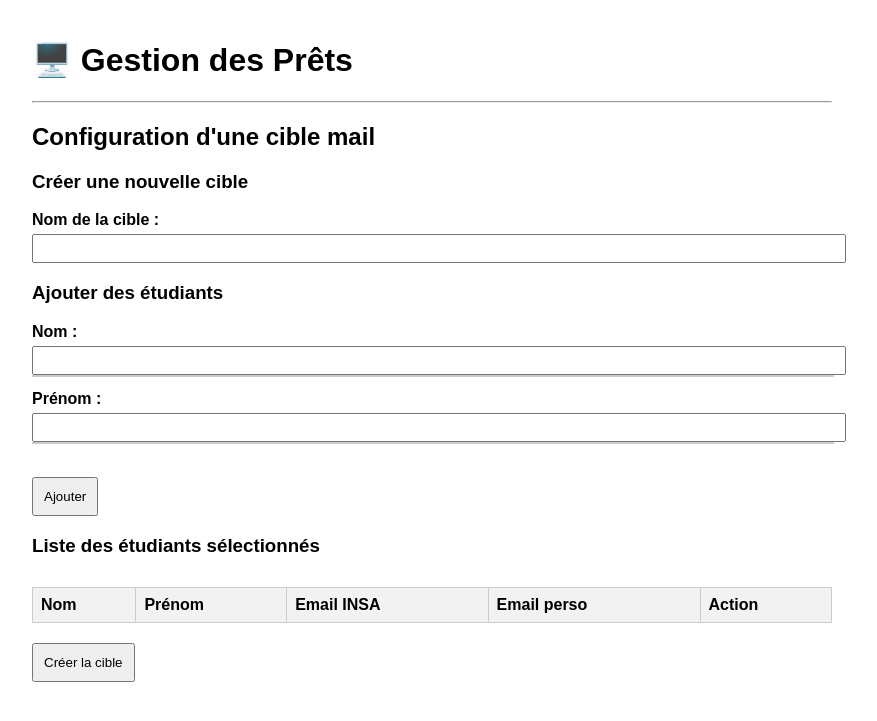
After one commit to elouandehay/gestion-pret-ordi, a Flask app: page /mail/cible/config in a window 1280 px wide. The commit adds this page. Shown: the top 721 px of the page, without its empty margins (208-1085 px from the left). Run offline with Flask 3, Linux system fonts and the light colour scheme; a user stored in the database is signed in; data comes from the database, SQL or seed files in the repository; both versions use the stored data as it was after the commit; lists and menus that the app fills with data are empty.

Commit message:
Configuration des cibles de mails (2).

```diff
--- a/app.py
+++ b/app.py
@@ -466,7 +466,8 @@ def ajouter_mail():
 
     mapping = {
         "retard": 1,
-        "boursiers": 2
+        "boursiers": 2,
+        "tous": 3
     }
 
     cible_id = mapping[cible]
@@ -529,6 +530,47 @@ def modifier_mail(id):
     conn.close()
 
     return render_template("modifier_mail.html", mail=mail)
+
+@app.route('/mail/cible/config', methods=['GET', 'POST'])
+@login_required
+def config_cible():
+    conn = get_db_connection()
+
+    if request.method == 'POST':
+        nom_cible = request.form.get('nom_cible')
+
+        # IDs des étudiants sélectionnés
+        etudiants_ids = request.form.getlist('etudiants')
+
+        # 1) création de la cible
+        cur = conn.execute(
+            "INSERT INTO cibles_mails (nom, description) VALUES (?, ?)",
+            (nom_cible, "")
+        )
+        cible_id = cur.lastrowid
+
+        # 2) liaison étudiants ↔ cible
+        for etu_id in etudiants_ids:
+            conn.execute(
+                "INSERT INTO cible_etudiants (cible_id, etudiant_id) VALUES (?, ?)",
+                (cible_id, etu_id)
+            )
+
+        conn.commit()
+        conn.close()
+
+        return redirect(url_for('afficher_mails'))
+
+    # GET → affichage de la page
+    etudiants = conn.execute("""
+        SELECT id, nom, prenom, email, email_insa
+        FROM etudiants
+        ORDER BY nom, prenom
+    """).fetchall()
+
+    conn.close()
+
+    return render_template('config_cible.html', etudiants=etudiants)
 
 # Envoye des mails non-envoyes de la base
 
--- /dev/null
+++ b/templates/config_cible.html
@@ -0,0 +1,114 @@
+{% extends "base.html" %}
+
+{% block content %}
+
+<h2>Configuration d'une cible mail</h2>
+
+<style>
+    form label {
+        display: block;
+        margin-top: 15px;
+        font-weight: bold;
+    }
+
+    input {
+        width: 100%;
+        padding: 8px;
+        margin-top: 5px;
+    }
+
+    ul {
+        list-style: none;
+        padding: 0;
+        margin: 0;
+        border: 1px solid #ccc;
+        max-height: 150px;
+        overflow-y: auto;
+        background: white;
+        position: absolute;
+        width: 100%;
+        z-index: 10;
+    }
+
+    ul li {
+        padding: 6px;
+        cursor: pointer;
+    }
+
+    ul li:hover {
+        background: #eee;
+    }
+
+    .field {
+        position: relative;
+        margin-bottom: 15px;
+    }
+
+    table {
+        margin-top: 30px;
+        width: 100%;
+        border-collapse: collapse;
+    }
+
+    table th, table td {
+        border: 1px solid #ccc;
+        padding: 8px;
+    }
+
+    table th {
+        background: #f2f2f2;
+    }
+
+    .btn {
+        margin-top: 20px;
+        padding: 10px;
+    }
+</style>
+
+<h3>Créer une nouvelle cible</h3>
+
+<form method="post">
+
+    <label>Nom de la cible :</label>
+    <input type="text" name="nom_cible" required>
+
+    <h3>Ajouter des étudiants</h3>
+
+    <div class="field">
+        <label>Nom :</label>
+        <input type="text" id="nom" autocomplete="off">
+        <ul id="nom-results"></ul>
+    </div>
+
+    <div class="field">
+        <label>Prénom :</label>
+        <input type="text" id="prenom" autocomplete="off">
+        <ul id="prenom-results"></ul>
+    </div>
+
+    <button type="button" class="btn" onclick="ajouterEtudiant()">Ajouter</button>
+
+    <h3>Liste des étudiants sélectionnés</h3>
+
+    <table>
+        <thead>
+            <tr>
+                <th>Nom</th>
+                <th>Prénom</th>
+                <th>Email INSA</th>
+                <th>Email perso</th>
+                <th>Action</th>
+            </tr>
+        </thead>
+
+        <tbody id="liste-etudiants"></tbody>
+    </table>
+
+    <button type="submit" class="btn">Créer la cible</button>
+
+</form>
+
+<!-- JS externe uniquement -->
+<script src="{{ url_for('static', filename='js/autocomplete.js') }}"></script>
+
+{% endblock %}
--- a/templates/modifier_mail.html
+++ b/templates/modifier_mail.html
@@ -47,6 +47,6 @@
 
 </form>
 
-<a href="{{ url_for('programmation_mails') }}">Retour à la liste des mails</a>
+<a href="{{ url_for('afficher_mails') }}">Retour à la liste des mails</a>
 
 {% endblock %}
```
Also changed, not shown: templates/mail.html (+4 -3 lines), database.db.
